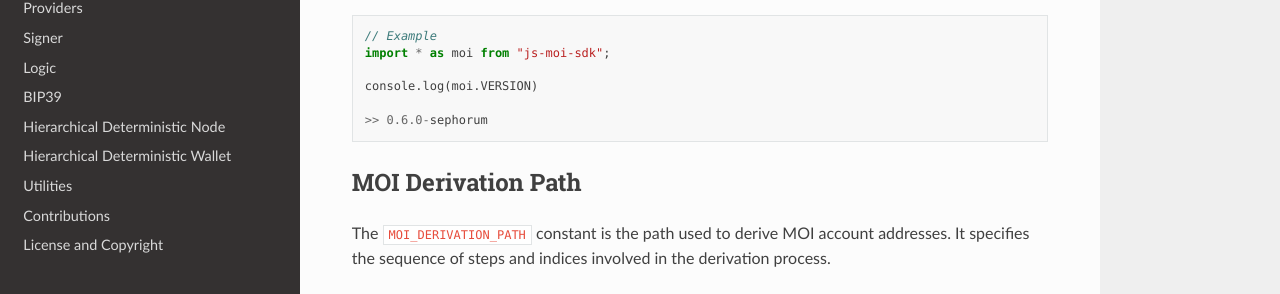
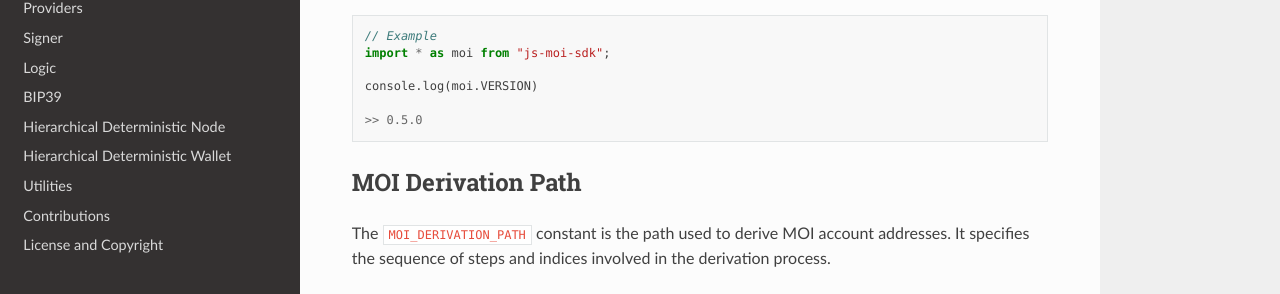
Before and after one commit to sarvalabs/js-moi-sdk, a Sphinx documentation site: the page built from docs/source/constants.rst, in a window 1280 px wide and 1237 px high. Shown: the part 323-617 px from the top of the window. Built offline with Sphinx 7.4.7 and the Read the Docs theme 3.1.0, drawn with Linux system fonts in a browser that asks for light colours.

Commit message:
chore: update version to 0.5.0 in documentation and constants

```diff
--- a/docs/source/conf.py
+++ b/docs/source/conf.py
@@ -15,9 +15,9 @@ author = 'Sarva Labs Inc'
 # built documents.
 #
 # The short X.Y version.
-version = u'v0.6.0-sephorum'
+version = u'v0.5.0'
 # The full version, including alpha/beta/rc tags.
-release = u'v0.6.0-sephorum'
+release = u'v0.6.0'
 
 # -- General configuration ---------------------------------------------------
 # https://www.sphinx-doc.org/en/master/usage/configuration.html#general-configuration
--- a/docs/source/constants.rst
+++ b/docs/source/constants.rst
@@ -18,7 +18,7 @@ js-moi-sdk package.
 
     console.log(moi.VERSION)
 
-    >> 0.6.0-sephorum
+    >> 0.5.0
 
 MOI Derivation Path
 -------------------
```
